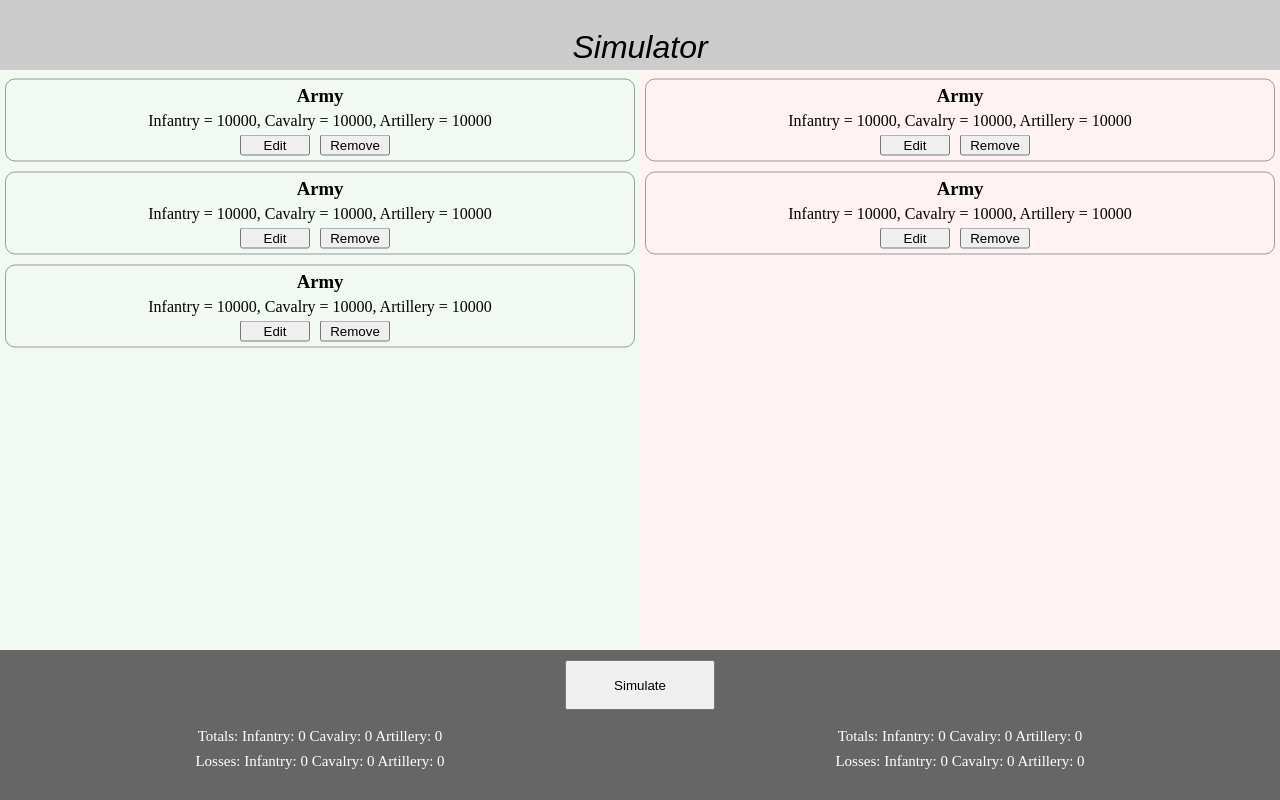
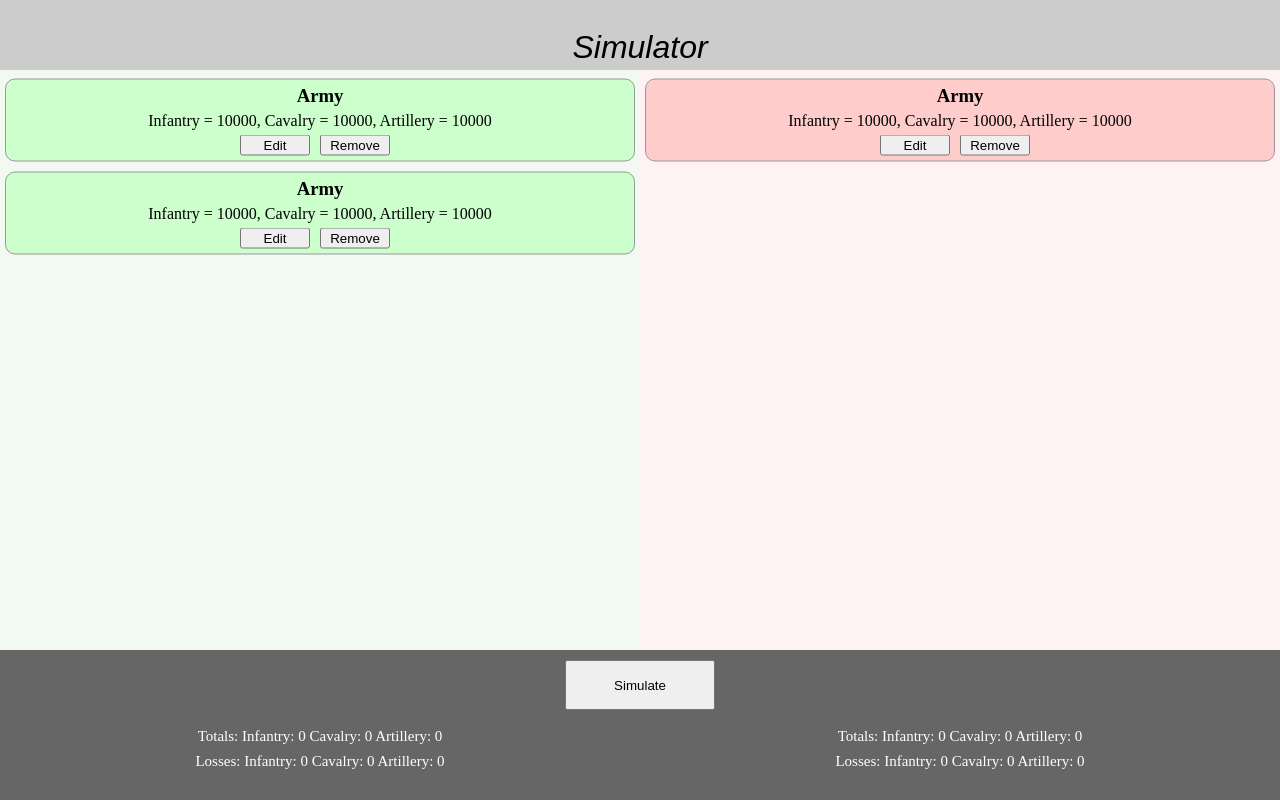
Before and after one commit to Kellenparker/battlesim, a React (Create React App) app: page / in a window 1280 px wide. Built offline with nearby package versions, Linux system fonts and the light colour scheme.

Commit message:
added ability to remove armies

```diff
--- a/public/style.css
+++ b/public/style.css
@@ -54,11 +54,11 @@
 	margin-bottom: -20px;
 }
 
-.enemy {
+.comp {
 	background-color: #ffcccc;
 }
 
-.friendly {
+.user {
 	background-color: #ccffcc;
 }
 
--- a/src/App.js
+++ b/src/App.js
@@ -6,22 +6,28 @@ class Army extends React.Component {
 
     constructor(props){
         super(props);
-        this.army = this.props.army;
-        this.army.addArmy();
+        this.state = props.army;
+        this.handleClick = this.handleClick.bind(this);
+    }
+
+    handleClick(index, type){
+        this.setState(
+            this.state.removeArmy()
+        );
+        this.forceUpdate();
     }
 
     render () {
         return  (
             <div>
             {
-                this.army.getArmy().map(function(army, index = this) {
-                    console.log("element " + index);
+                this.state.getArmy().map((army, index) => {
                     return (
-                        <div class={("element " + index)}>
-                            <h3 class="elehead">Army</h3>
-                            <p class="paragraph">Infantry = {army.infantry}, Cavalry = {army.cavalry}, Artillery = {army.artillery}</p>
-                            <button class="armyBut">Edit</button>
-                            <button class="armyBut">Remove</button>
+                        <div className={("element " + this.props.type)} >
+                            <h3 className="elehead">Army</h3>
+                            <p className="paragraph">Infantry = {army.infantry}, Cavalry = {army.cavalry}, Artillery = {army.artillery}</p>
+                            <button className="armyBut">Edit</button>
+                            <button className="armyBut" onClick={() => this.handleClick(index)}>Remove</button>
                         </div>
                     );
                 })
--- a/src/ArmyHandler.js
+++ b/src/ArmyHandler.js
@@ -25,6 +25,11 @@ class ArmyHandler {
         this.ArmyArray.push(army);
     }
 
+    removeArmy(index){
+        console.log("attemping");
+        this.ArmyArray.splice(index,1);
+    }
+
     test(){
         this.ArmyArray[0].infantry = 500;
     }
--- a/src/index.js
+++ b/src/index.js
@@ -11,5 +11,5 @@ friendlyArmy.addArmy();
 
 const enemyArmy = new ArmyHandler();
 
-ReactDOM.render(<Army army={friendlyArmy} type="friendly" />, document.getElementById("user"));
-ReactDOM.render(<Army army={enemyArmy} type="friendly" />, document.getElementById("comp"))
+ReactDOM.render(<Army army={friendlyArmy} type="user" />, document.getElementById("user"));
+ReactDOM.render(<Army army={enemyArmy} type="comp" />, document.getElementById("comp"))
```
